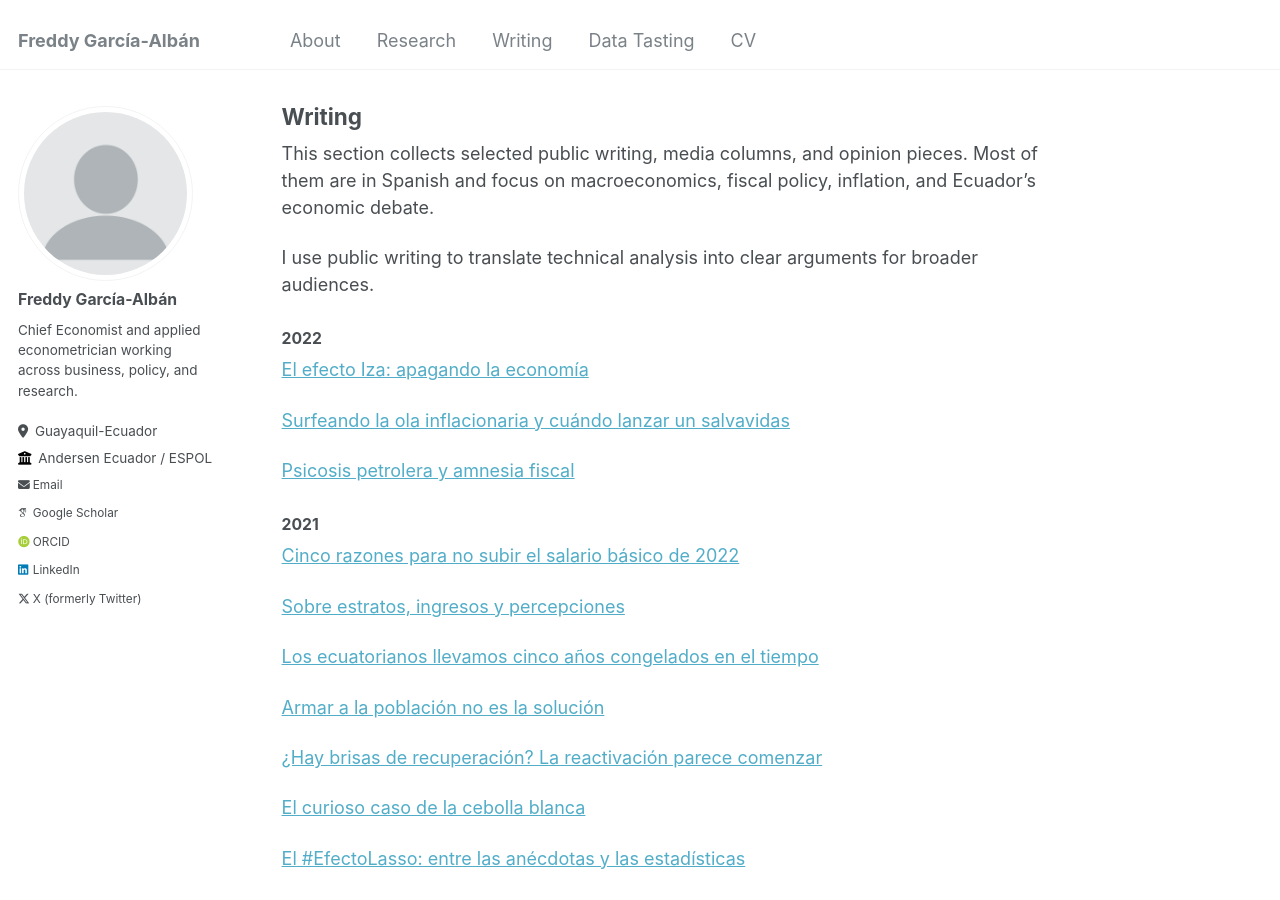
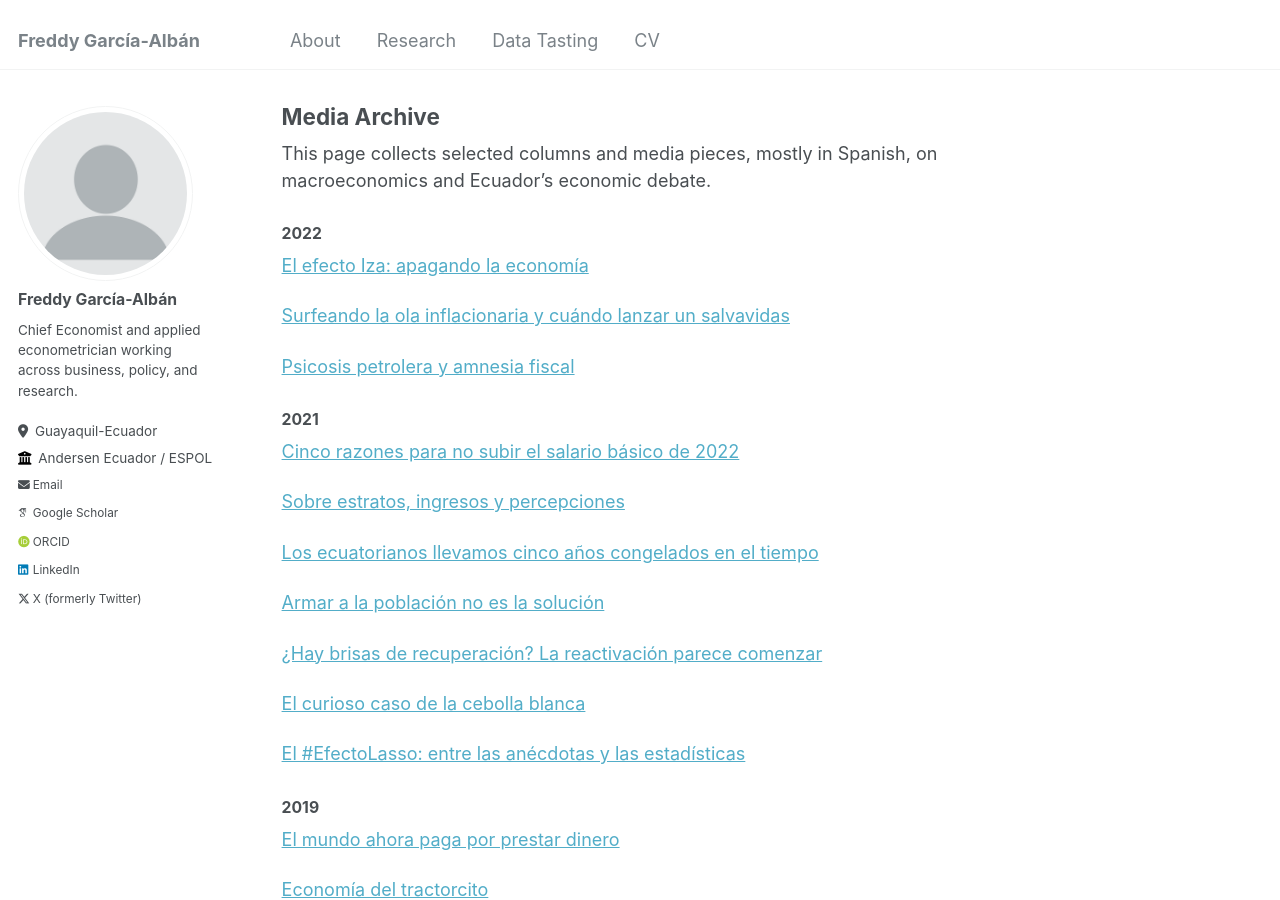
Before and after one commit to EnexFG/EnexFG.github.io, a Jekyll site: the page built from _pages/articulos.md, in a window 1280 px wide and 900 px high. Built offline with Jekyll 4.4.1, drawn with Linux system fonts in a browser that asks for light colours; some web fonts are replaced.

Commit message:
Rename Writing to Media Archive and remove nav
Change the /articulos/ page title from "Writing" to "Media Archive" and shorten the intro to focus on columns and media pieces (mostly Spanish, on macroeconomics and Ecuador). Remove the corresponding "Writing" entry from the main navigation (_data/navigation.yml).

```diff
--- a/_data/navigation.yml
+++ b/_data/navigation.yml
@@ -5,9 +5,6 @@ main:
   - title: "Research"
     url: /research/
 
-  - title: "Writing"
-    url: /articulos/
-
   - title: "Data Tasting"
     url: /datasets/
 
--- a/_pages/articulos.md
+++ b/_pages/articulos.md
@@ -1,12 +1,10 @@
 ---
 permalink: /articulos/
-title: "Writing"
+title: "Media Archive"
 author_profile: true
 ---
 
-This section collects selected public writing, media columns, and opinion pieces. Most of them are in Spanish and focus on macroeconomics, fiscal policy, inflation, and Ecuador's economic debate.
-
-I use public writing to translate technical analysis into clear arguments for broader audiences.
+This page collects selected columns and media pieces, mostly in Spanish, on macroeconomics and Ecuador's economic debate.
 
 ### 2022
 
```
